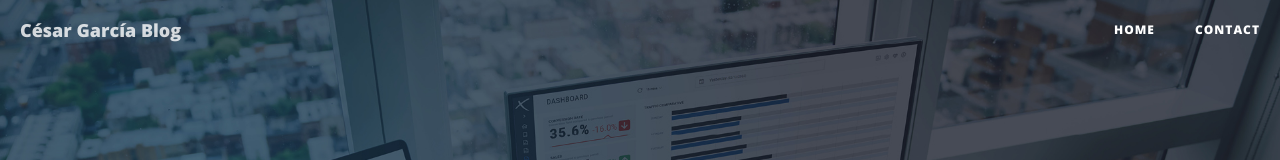
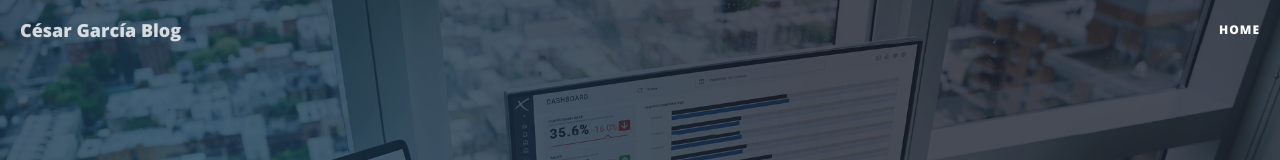
Before and after one commit to garcesar/cgarciablog, a website: page post.html in a window 1280 px wide. Shown: the top 160 px of the page. Drawn offline with nearby package versions, Linux system fonts and the light colour scheme.

Commit message:
Edit Contact in post page

```diff
--- a/post.html
+++ b/post.html
@@ -50,9 +50,6 @@
                 <ul class="nav navbar-nav navbar-right">
                     <li>
                         <a href="index.html">Home</a>
-                    </li>
-                    <li>
-                        <a href="contact.html">Contact</a>
                     </li>
                 </ul>
             </div>
```
